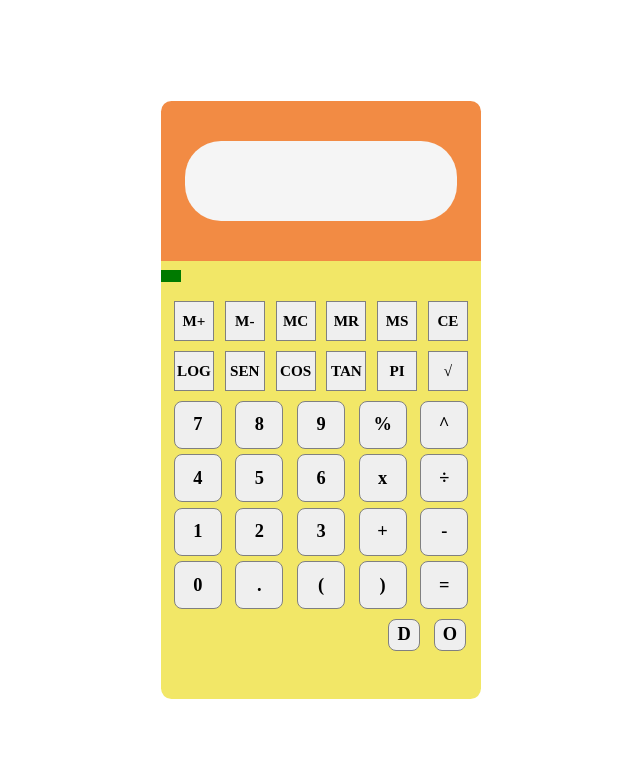
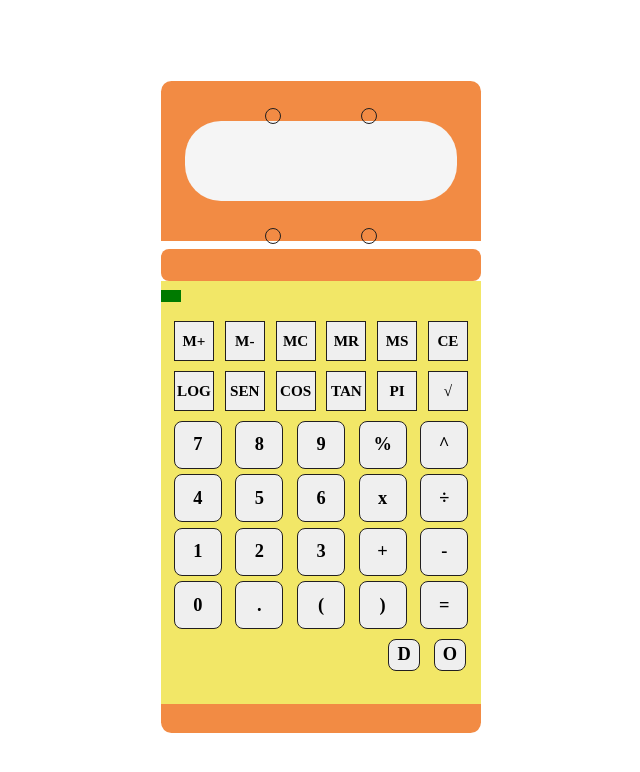
Before and after one commit to yarduon/mathcard, a plain HTML site: page index.html in a window 1280 px wide. Shown: the whole page, without its empty margins (319-959 px from the left). Drawn offline with Linux system fonts and the light colour scheme; a web font is replaced by a local one.

Commit message:
Add decoration elements

```diff
--- a/css/main.css
+++ b/css/main.css
@@ -30,8 +30,8 @@
   background-color: #111111;
 }
 
-.border-grey {
-  border: 0.2vh solid grey;
+.border-black {
+  border: 0.2vh solid rgb(34, 31, 31);
 }
 
 .text-white {
@@ -58,17 +58,34 @@
   height: 20vh;
 }
 
+.circle {
+  border-radius: 1vh;
+  width: 2vh;
+  height: 2vh;
+}
+
+.line {
+  width: 40vh;
+  height: 3.6vh;
+  border-bottom-left-radius: 1.3vh;
+  border-bottom-right-radius: 1.3vh;
+}
+
 .screen {
   width: 34vh;
   height: 10vh;
   border-radius: 4.5vh;
 }
 
+.middle {
+  margin-top: 1vh;
+  height: 4vh;
+  border-radius: 1vh;
+}
+
 .buttons-container {
   padding: 1.2vh 1.2vh 6vh 1.2vh;
   font-size: 2.3vh;
-  border-bottom-left-radius: 1.3vh;
-  border-bottom-right-radius: 1.3vh;
   gap: 1.2vh 0.5vh;
 }
 
--- a/css/position.css
+++ b/css/position.css
@@ -43,6 +43,37 @@
   right: 1.2vh;
 }
 
+#circle1,
+#circle2 {
+  top: 13.5vh;
+}
+
+#circle3,
+#circle4 {
+  top: 28.5vh;
+}
+
+#circle1 {
+  left: 85vh;
+}
+
+#circle2 {
+  top: 13.5vh;
+  right: 85vh;
+}
+
+#circle3 {
+  left: 85vh;
+}
+
+#circle4 {
+  right: 85vh;
+}
+
+.line{
+    top: 88vh;
+}
+
 .secondary {
   right: 0.7vh;
 }
--- a/index.html
+++ b/index.html
@@ -22,6 +22,12 @@
           class="top-calculator max-width flex justify-center align-center background-orange"
         >
           <div class="screen background-white"></div>
+          <div class="circle absolute border-black" id="circle1"></div>
+          <div class="circle absolute border-black" id="circle2"></div>
+          <div class="circle absolute border-black" id="circle3"></div>
+          <div class="circle absolute border-black" id="circle4"></div>
+        </div>
+        <div class="middle max-width background-orange">
         </div>
         <div
           class="buttons-container max-width flex wrap justify-around align-center background-yellow"
@@ -29,44 +35,45 @@
           <div class="max-width">
             <button class="off no-border background-green relative"></button>
           </div>
-          <button class="additional border-grey">M+</button>
-          <button class="additional border-grey">M-</button>
-          <button class="additional border-grey">MC</button>
-          <button class="additional border-grey">MR</button>
-          <button class="additional border-grey">MS</button>
-          <button class="additional border-grey">CE</button>
-          <button class="additional border-grey">LOG</button>
-          <button class="additional border-grey">SEN</button>
-          <button class="additional border-grey">COS</button>
-          <button class="additional border-grey">TAN</button>
-          <button class="additional border-grey">PI</button>
-          <button class="additional border-grey">√</button>
+          <button class="additional border-black">M+</button>
+          <button class="additional border-black">M-</button>
+          <button class="additional border-black">MC</button>
+          <button class="additional border-black">MR</button>
+          <button class="additional border-black">MS</button>
+          <button class="additional border-black">CE</button>
+          <button class="additional border-black">LOG</button>
+          <button class="additional border-black">SEN</button>
+          <button class="additional border-black">COS</button>
+          <button class="additional border-black">TAN</button>
+          <button class="additional border-black">PI</button>
+          <button class="additional border-black">√</button>
           <div class="symbols max-width flex wrap justify-center">
-            <button class="button border-grey">7</button>
-            <button class="button border-grey">8</button>
-            <button class="button border-grey">9</button>
-            <button class="button border-grey">%</button>
-            <button class="button border-grey">^</button>
-            <button class="button border-grey">4</button>
-            <button class="button border-grey">5</button>
-            <button class="button border-grey">6</button>
-            <button class="button border-grey">x</button>
-            <button class="button border-grey">÷</button>
-            <button class="button border-grey">1</button>
-            <button class="button border-grey">2</button>
-            <button class="button border-grey">3</button>
-            <button class="button border-grey">+</button>
-            <button class="button border-grey">-</button>
-            <button class="button border-grey">0</button>
-            <button class="button border-grey">.</button>
-            <button class="button border-grey">(</button>
-            <button class="button border-grey">)</button>
-            <button class="button border-grey">=</button>
+            <button class="button border-black">7</button>
+            <button class="button border-black">8</button>
+            <button class="button border-black">9</button>
+            <button class="button border-black">%</button>
+            <button class="button border-black">^</button>
+            <button class="button border-black">4</button>
+            <button class="button border-black">5</button>
+            <button class="button border-black">6</button>
+            <button class="button border-black">x</button>
+            <button class="button border-black">÷</button>
+            <button class="button border-black">1</button>
+            <button class="button border-black">2</button>
+            <button class="button border-black">3</button>
+            <button class="button border-black">+</button>
+            <button class="button border-black">-</button>
+            <button class="button border-black">0</button>
+            <button class="button border-black">.</button>
+            <button class="button border-black">(</button>
+            <button class="button border-black">)</button>
+            <button class="button border-black">=</button>
           </div>
           <div class="max-width flex symbols justify-end">
-            <button class="secondary border-grey relative">D</button>
-            <button class="secondary border-grey relative">O</button>
+            <button class="secondary border-black relative">D</button>
+            <button class="secondary border-black relative">O</button>
           </div>
+          <div class="line background-orange absolute"></div>
         </div>
       </div>
     </main>
```
